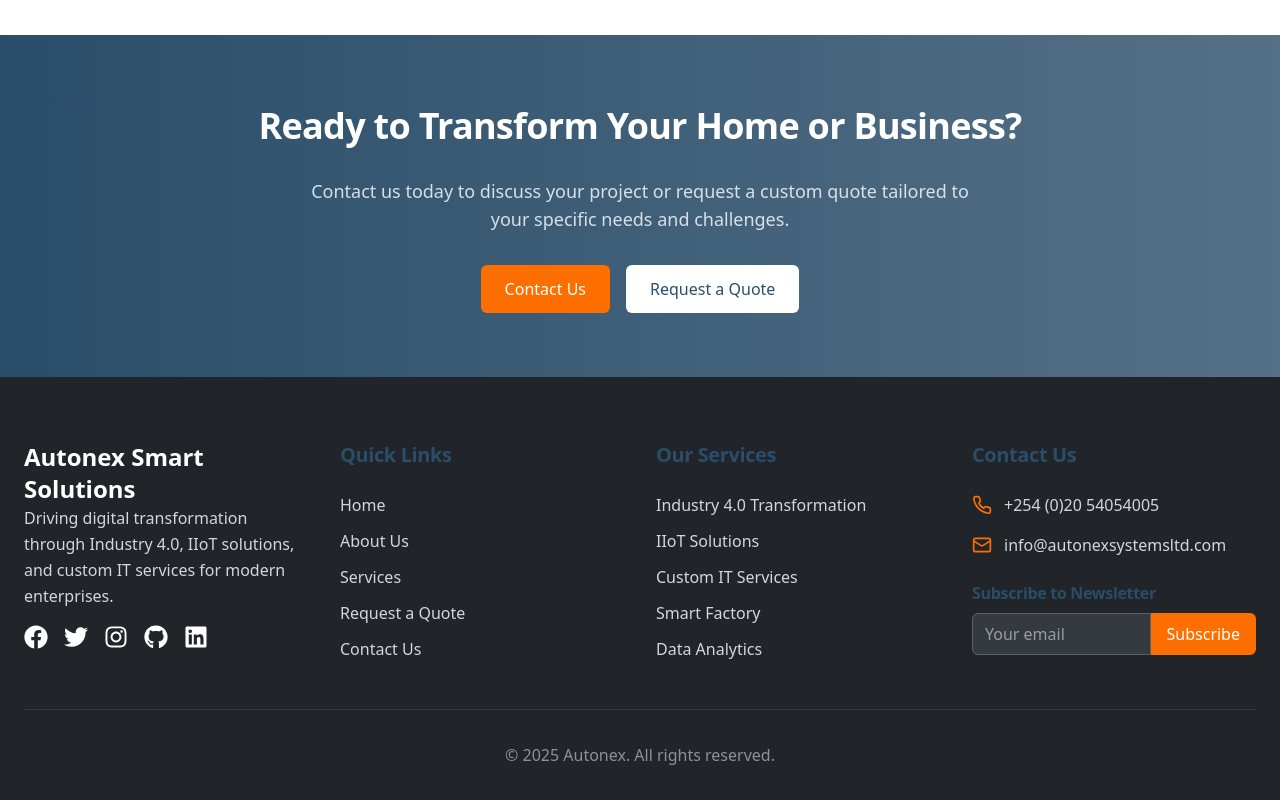
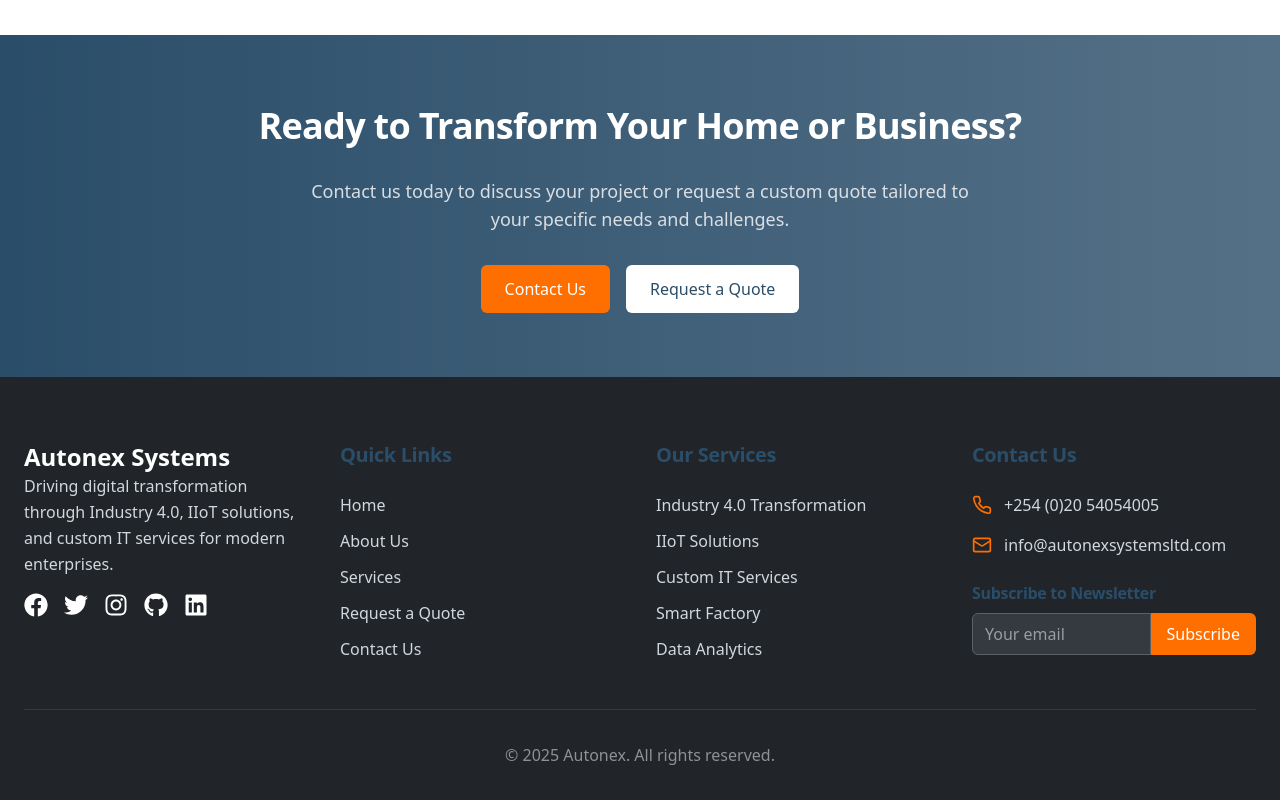
Before and after one commit to shawn254ke/autonex-systems-limited, a Next.js app: page / in a window 1280 px wide. Shown: the part 4221-5021 px from the top of the page. Built offline with nearby package versions, Linux system fonts and the light colour scheme.

Commit message:
fixed the company name in the footer

```diff
--- a/app/components/Footer.tsx
+++ b/app/components/Footer.tsx
@@ -23,7 +23,7 @@ export default function Footer() {
           {/* Company Info */}
           <section className="space-y-4">
             <Link href="/" className="text-2xl font-bold">
-              Autonex Smart Solutions
+              Autonex Systems
             </Link>
 
             <p className="text-brand-gray-300 max-w-xs">
```
